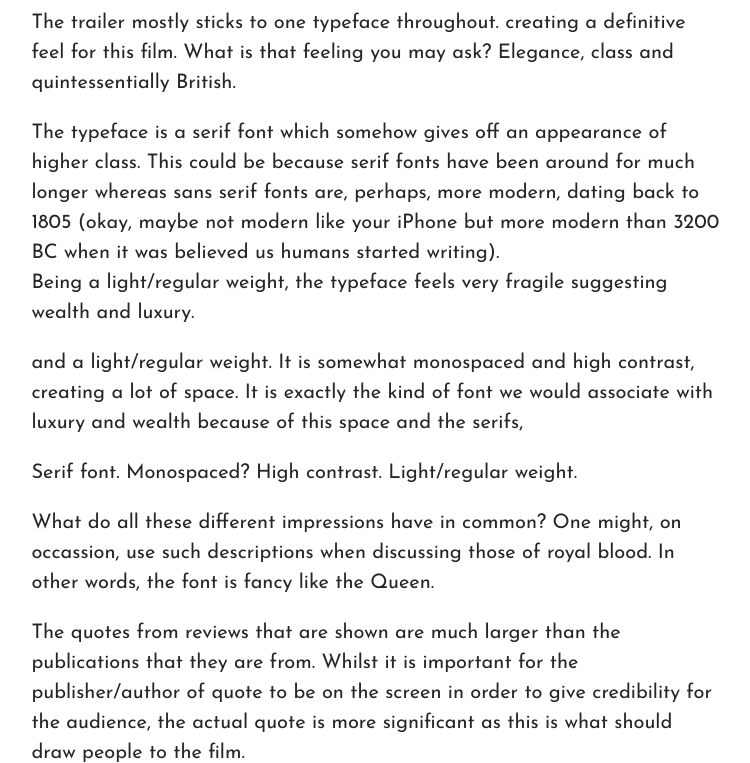
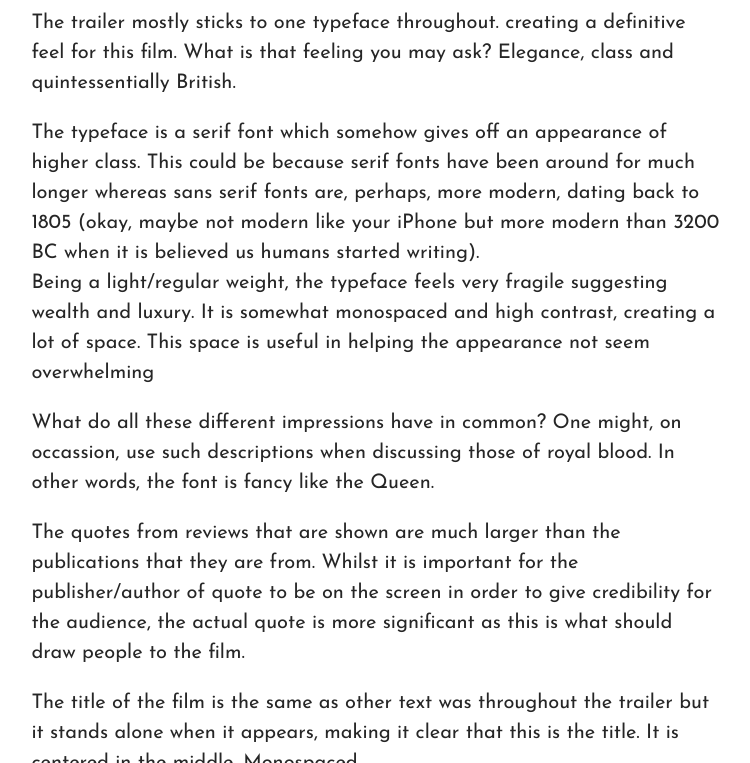
Before and after one commit to laurenlouisap/typography, a Jekyll site: the page built from _posts/2021-11-08-you-love-them-or-you-hate-them-its-the-trailers.md, in a window 1280 px wide and 900 px high, scrolled down 922 px, cut to the strip 137-900 px from the top of the window. Shown: the whole strip, without its empty margins (263-1013 px from the left). Built offline with Jekyll 4.4.1, drawn with Linux system fonts in a browser that asks for light colours; some web fonts are replaced.

Commit message:
Update Post “2021-11-08-you-love-them-or-you-hate-them-its-the-trailers”

```diff
--- a/_posts/2021-11-08-you-love-them-or-you-hate-them-its-the-trailers.md
+++ b/_posts/2021-11-08-you-love-them-or-you-hate-them-its-the-trailers.md
@@ -21,12 +21,8 @@
 
 The trailer mostly sticks to one typeface throughout. creating a definitive feel for this film. What is that feeling you may ask? Elegance, class and quintessentially British.
 
-The typeface is a serif font which somehow gives off an appearance of higher class. This could be because serif fonts have been around for much longer whereas sans serif fonts are, perhaps, more modern, dating back to 1805 (okay, maybe not modern like your iPhone but more modern than 3200 BC when it was believed us humans started writing).\
-Being a light/regular weight, the typeface feels very fragile suggesting wealth and luxury.
-
- and a light/regular weight. It is somewhat monospaced and high contrast, creating a lot of space. It is exactly the kind of font we would associate with luxury and wealth because of this space and the serifs,
-
-Serif font. Monospaced? High contrast. Light/regular weight.
+The typeface is a serif font which somehow gives off an appearance of higher class. This could be because serif fonts have been around for much longer whereas sans serif fonts are, perhaps, more modern, dating back to 1805 (okay, maybe not modern like your iPhone but more modern than 3200 BC when it is believed us humans started writing).\
+Being a light/regular weight, the typeface feels very fragile suggesting wealth and luxury. It is somewhat monospaced and high contrast, creating a lot of space. This space is useful in helping the appearance not seem overwhelming
 
 What do all these different impressions have in common? One might, on occassion, use such descriptions when discussing those of royal blood. In other words, the font is fancy like the Queen.
 
```
